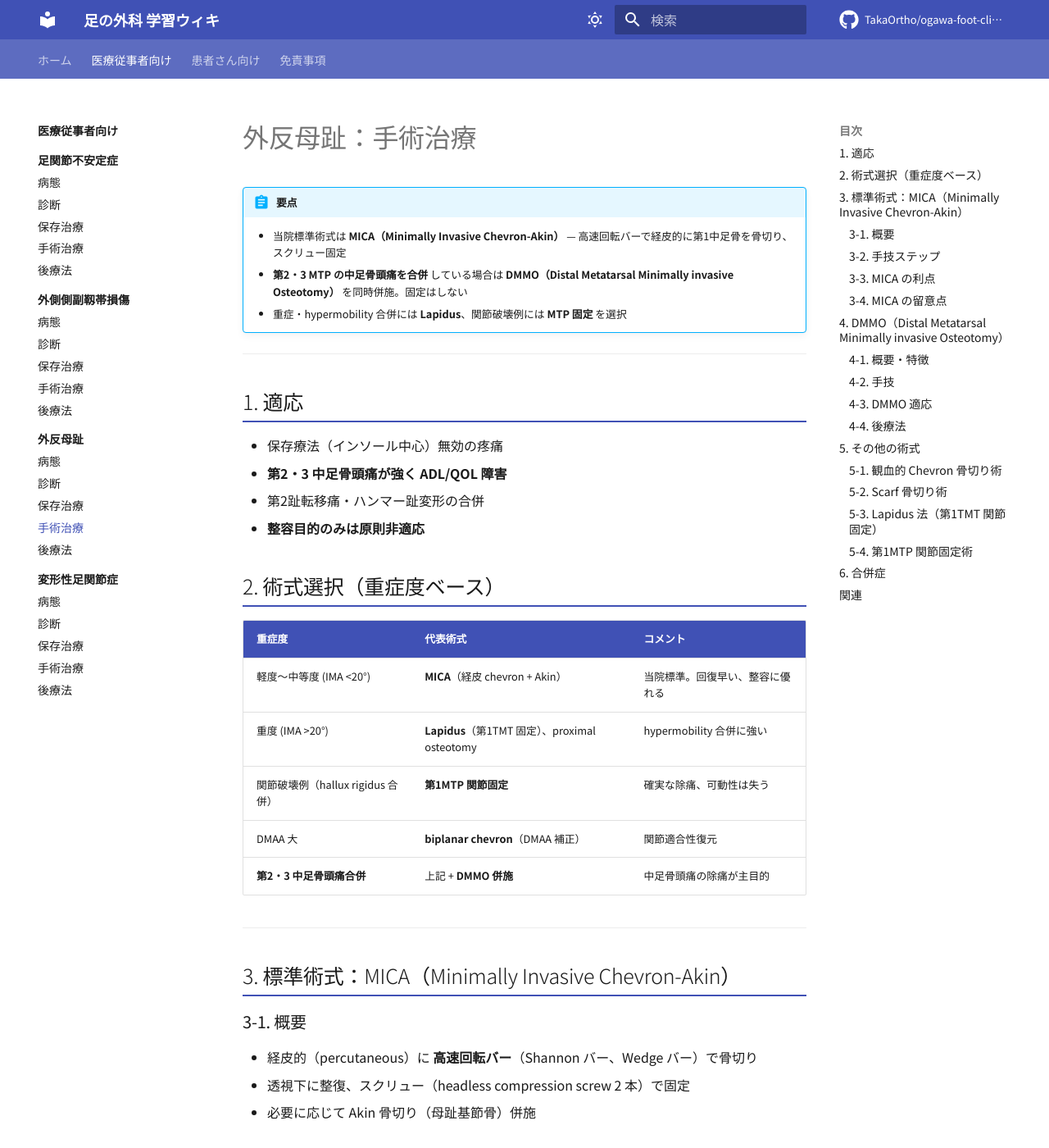
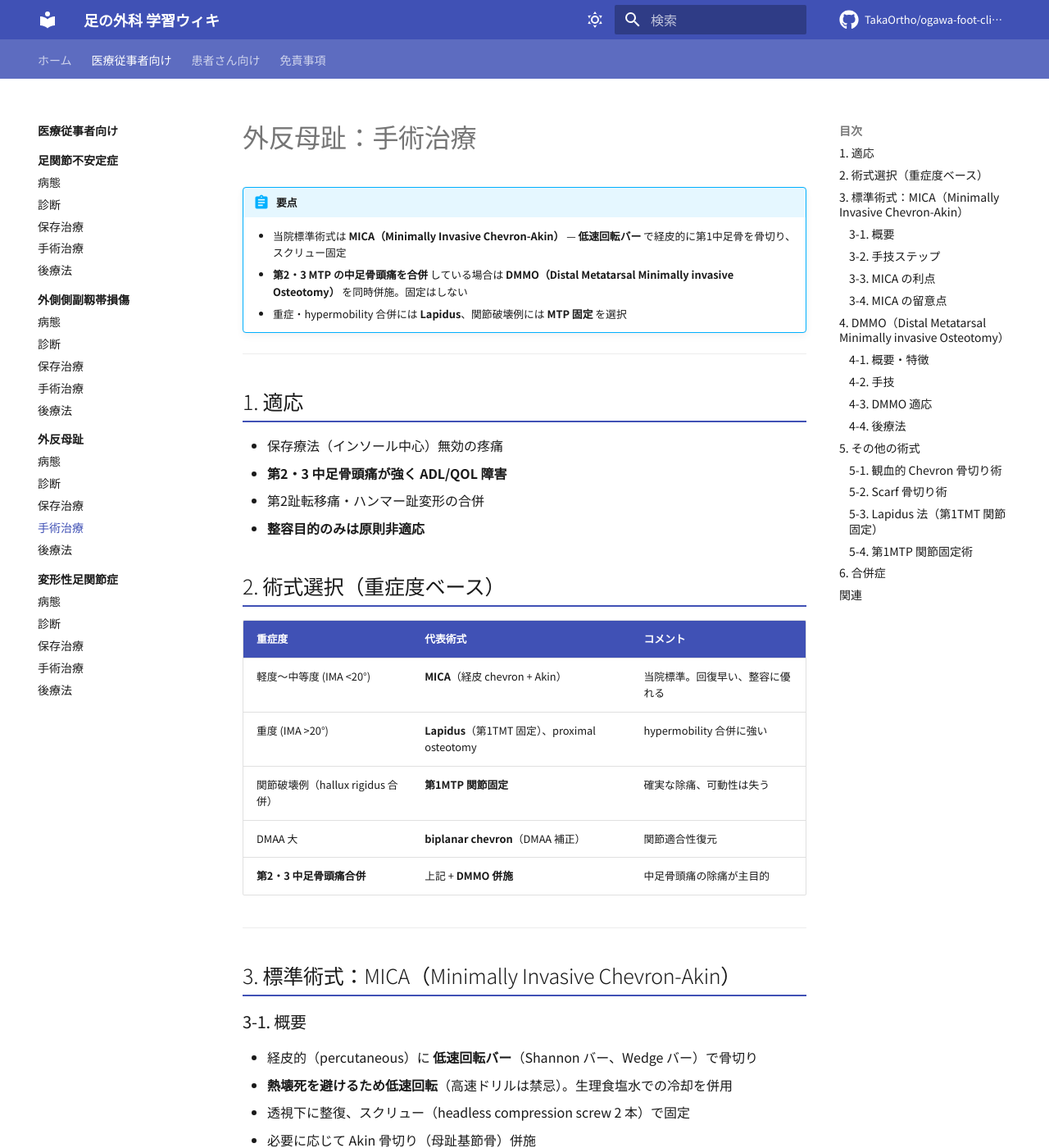
Before and after one commit to TakaOrtho/ogawa-foot-clinic-wiki, an MkDocs documentation site: the page built from docs/clinical/hallux-valgus/surgical.md, in a window 1280 px wide and 1400 px high. Shown: the whole window at 82% size. Built offline with MkDocs 1.6.1 and Material for MkDocs 9.7.7, drawn with Linux system fonts in a browser that asks for light colours; comment, search, counter and statistics services are not loaded; some of the changed text lies outside the part shown.

Commit message:
Fix: MICA bur is low-speed rotation (not high-speed) to avoid thermal necrosis
Co-authored-by: Cursor <cursoragent@cursor.com>

```diff
--- a/docs/clinical/hallux-valgus/surgical.md
+++ b/docs/clinical/hallux-valgus/surgical.md
@@ -1,7 +1,7 @@
 # 外反母趾：手術治療
 
 !!! abstract "要点"
-    - 当院標準術式は **MICA（Minimally Invasive Chevron-Akin）** — 高速回転バーで経皮的に第1中足骨を骨切り、スクリュー固定
+    - 当院標準術式は **MICA（Minimally Invasive Chevron-Akin）** — **低速回転バー** で経皮的に第1中足骨を骨切り、スクリュー固定
     - **第2・3 MTP の中足骨頭痛を合併** している場合は **DMMO（Distal Metatarsal Minimally invasive Osteotomy）** を同時併施。固定はしない
     - 重症・hypermobility 合併には **Lapidus**、関節破壊例には **MTP 固定** を選択
 
@@ -30,7 +30,8 @@
 
 ### 3-1. 概要
 
-- 経皮的（percutaneous）に **高速回転バー**（Shannon バー、Wedge バー）で骨切り
+- 経皮的（percutaneous）に **低速回転バー**（Shannon バー、Wedge バー）で骨切り
+- **熱壊死を避けるため低速回転**（高速ドリルは禁忌）。生理食塩水での冷却を併用
 - 透視下に整復、スクリュー（headless compression screw 2 本）で固定
 - 必要に応じて Akin 骨切り（母趾基節骨）併施
 
@@ -61,7 +62,7 @@
 ### 3-4. MICA の留意点
 
 - **学習曲線あり**（透視下操作、バー操作）
-- バー使用時は **骨壊死回避** のため冷却・低速・断続使用
+- バー使用時は **骨の熱壊死回避** のため **低速回転・生理食塩水冷却・断続使用** を厳守
 - 透視時間が長くなりやすい（術者・患者の被曝管理）
 
 ---
```
Also changed, not shown: docs/clinical/hallux-valgus/index.md (+1 -1 lines), docs/patient/hallux-valgus.md (+1 -1 lines).
